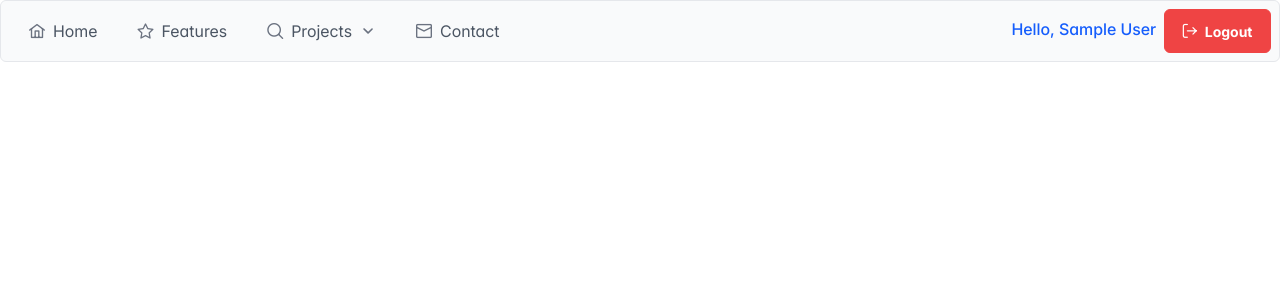
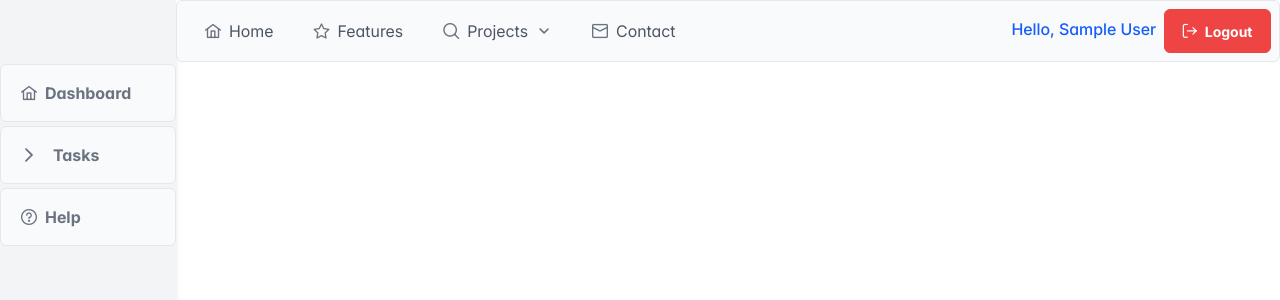
Before and after one commit to velraaj18/library-frontend, a React (Vite) app in the folder Library/: page / in a window 1280 px wide. Shown: the top 300 px of the page. Built offline with nearby package versions, Linux system fonts and the light colour scheme; sample sign-in values are in the browser's storage.

Commit message:
Additional changes

```diff
--- a/Library/src/App.tsx
+++ b/Library/src/App.tsx
@@ -22,9 +22,9 @@ const App = () => {
               </ProtectedRoute>
             }
           />
-          <Route path="/register" element={<Register />} />
+          <Route path="/register" element={<Register/>} />
           <Route path="/login" element={<Login />} />
-          <Route path="/task" element={<Task/>}/>
+          <Route path="/task" element={<ProtectedRoute><Task/></ProtectedRoute>}/>
         </Routes>
       </BrowserRouter>
     </>
--- a/Library/src/components/SideNavMenu.tsx
+++ b/Library/src/components/SideNavMenu.tsx
@@ -0,0 +1,49 @@
+import type { MenuItem } from "primereact/menuitem";
+import { PanelMenu } from "primereact/panelmenu";
+import { useNavigate } from "react-router-dom";
+
+const SideNav = () => {
+  const navigate = useNavigate();
+
+  const items: MenuItem[] = [
+    {
+      label: "Dashboard",
+      icon: "pi pi-home",
+      command: () => navigate("/dashboard"),
+    },
+    {
+      label: "Tasks",
+      icon: "pi pi-tasks",
+      items: [
+        {
+          label: "All Tasks",
+          icon: "pi pi-list",
+          command: () => navigate("/task"),
+        },
+        {
+          label: "Create Task",
+          icon: "pi pi-plus",
+          command: () => navigate("/tasks/create"),
+        },
+        {
+          label: "Today's Tasks",
+          icon: "pi pi-calendar",
+          command: () => navigate("/tasks/today"),
+        },
+      ],
+    },
+    {
+      label: "Help",
+      icon: "pi pi-question-circle",
+      command: () => navigate("/help"),
+    },
+  ];
+
+  return (
+    <div className="w-44 mt-16 p-0">
+      <PanelMenu model={items} />
+    </div>
+  );
+};
+
+export default SideNav;
--- a/Library/src/pages/Home.tsx
+++ b/Library/src/pages/Home.tsx
@@ -1,16 +1,24 @@
-import { Button } from "primereact/button";
 import { useNavigate } from "react-router-dom";
 import NavBar from "../components/NavBar";
+import SideNav from "../components/SideNavMenu";
 
 const Home = () => {
   const navigate = useNavigate();
+
   return (
-    <>
-      <NavBar/>
-      {/* <Button onClick={() => navigate("/register")}>Register</Button>
-      <Button onClick={() => navigate("/login")}>Login</Button> */}
-    </>
+    <div className="flex min-h-screen">
+      {/* Side Navigation on the left */}
+      <aside className="w-44 bg-gray-100 shadow-md">
+        <SideNav />
+      </aside>
+
+      {/* Right content: Navbar on top + main content */}
+      <main className="flex-1 flex flex-col">
+        {/* Top NavBar */}
+          <NavBar />
+      </main>
+    </div>
   );
-}
+};
 
-export default Home
+export default Home;
--- a/Library/src/pages/Task.tsx
+++ b/Library/src/pages/Task.tsx
@@ -7,37 +7,55 @@ import { InputText } from "primereact/inputtext";
 import { Dropdown } from "primereact/dropdown";
 import { Checkbox } from "primereact/checkbox";
 import { Calendar } from "primereact/calendar";
+import { DataTable } from 'primereact/datatable';
+import { Column } from 'primereact/column';
+
 import type { Task } from "../interface/Task";
+import {
+  TaskStatus,
+  TaskPriority,
+} from "../../../../Backend/src/enums/taskEnums";
 
 const TaskPage = () => {
   const [tasks, setTasks] = useState<Task[]>([]);
   const [formData, setFormData] = useState({
     title: "",
     description: "",
-    priority: "Medium",
+    priority: TaskPriority,
     isCompleted: false,
     dueDate: new Date(),
-    status: "Pending",
+    status: TaskStatus,
   });
   const [modalVisible, setModalVisible] = useState(false);
   const toast = useRef<Toast>(null);
+
+  const token = localStorage.getItem("token");
 
   useEffect(() => {
     fetchTasks();
   }, []);
 
   const fetchTasks = async () => {
-    try {
-      const response = await axios.get(
-        "http://localhost:5001/api/task/"
-      );
-      if (response.data) {
-        setTasks(response.data.tasks);
-      }
-    } catch (error) {
-      console.error("Error fetching tasks:", error);
+  try {
+    const token = localStorage.getItem("token");
+    const response = await axios.get("http://localhost:5001/api/task/", {
+      headers: { Authorization: `Bearer ${token}` },
+    });
+
+    console.log("API Response:", response.data); // Debugging: Log response format
+
+    if (Array.isArray(response.data)) {
+      setTasks(response.data); // Directly assign the array
+    } else {
+      console.error("Unexpected response format:", response.data);
+      setTasks([]); // Fallback to empty array
     }
-  };
+  } catch (error) {
+    console.error("Error fetching tasks:", error);
+    setTasks([]); // Ensure tasks is never undefined
+  }
+};
+
 
   const handleChange = (e: React.ChangeEvent<HTMLInputElement>) => {
     setFormData({ ...formData, [e.target.name]: e.target.value });
@@ -46,8 +64,12 @@ const TaskPage = () => {
   const handleSubmit = async (e: React.FormEvent<HTMLFormElement>) => {
     e.preventDefault();
     try {
-      await axios.post("http://localhost:5001/api/task/createTask", formData);
-      console.log(formData)
+      await axios.post("http://localhost:5001/api/task/createTask", formData, {
+        headers: {
+          Authorization: `Bearer ${token}`, // ✅ Include Bearer token
+          "Content-Type": "application/json",
+        },
+      });
       toast.current?.show({
         severity: "success",
         detail: "Task Created successfully",
@@ -79,18 +101,16 @@ const TaskPage = () => {
         />
       </div>
 
-      {/* Task List */}
-      <ul className="border rounded-lg p-4 bg-white shadow-md">
-        {tasks.length > 0 ? (
-          tasks.map((task) => (
-            <li key={task.userId} className="border-b py-2">
-              <span className="font-medium">{task.title}</span> - {task.status}
-            </li>
-          ))
-        ) : (
-          <p>No tasks found.</p>
-        )}
-      </ul>
+      {/* Task Table */}
+      <DataTable value={tasks} paginator rows={5} className="shadow-md rounded-lg">
+        <Column field="title" header="Title" sortable filter />
+        <Column field="description" header="Description" sortable filter />
+        <Column field="priority" header="Priority" sortable filter />
+        <Column field="status" header="Status" sortable filter />
+        <Column field="dueDate" header="Due Date" sortable filter body={(rowData) => new Date(rowData.dueDate).toLocaleString()} />
+        <Column field="dateCreated" header="Created At" sortable filter body={(rowData) => new Date(rowData.dateCreated).toLocaleString()} />
+        <Column field="isCompleted" header="Completed" body={(rowData) => (rowData.isCompleted ? "✅ Yes" : "❌ No")} />
+      </DataTable>
 
       {/* Task Creation Modal */}
       <Dialog
@@ -118,9 +138,23 @@ const TaskPage = () => {
           <Dropdown
             name="priority"
             value={formData.priority}
-            options={["Low", "Medium", "High"]}
+            options={Object.values(TaskPriority).map((value) => ({
+              label: value,
+              value,
+            }))}
             onChange={(e) => setFormData({ ...formData, priority: e.value })}
-            placeholder="Priority"
+            placeholder="Select Priority"
+          />
+
+          <Dropdown
+            name="status"
+            value={formData.status}
+            options={Object.values(TaskStatus).map((value) => ({
+              label: value,
+              value,
+            }))}
+            onChange={(e) => setFormData({ ...formData, status: e.value })}
+            placeholder="Select Status"
           />
 
           <Checkbox
@@ -129,13 +163,16 @@ const TaskPage = () => {
             onChange={(e) =>
               setFormData({ ...formData, isCompleted: e.checked ?? false })
             }
+            name="Completed"
           />
           <label htmlFor="isCompleted">Completed</label>
 
           <Calendar
             name="dueDate"
             value={formData.dueDate}
-            onChange={(e) => setFormData({ ...formData, dueDate: e.value ?? new Date()})}
+            onChange={(e) =>
+              setFormData({ ...formData, dueDate: e.value ?? new Date() })
+            }
             showIcon
           />
 
```
